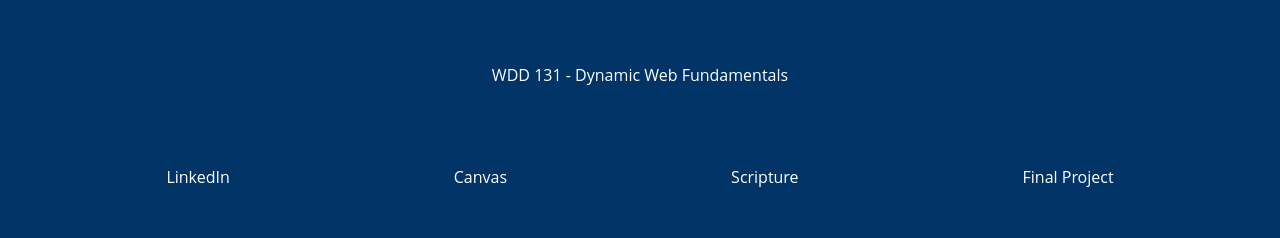
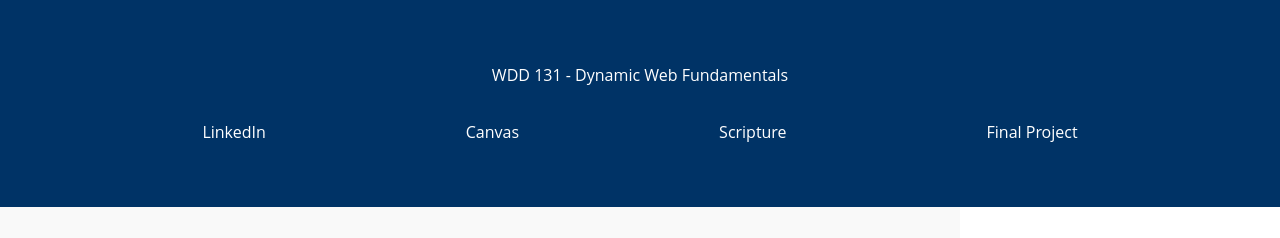
Before and after one commit to UgochiGoodness/wdd131, a plain HTML site: page index.html in a window 1280 px wide. Shown: the top 238 px of the page. Drawn offline with Linux system fonts and the light colour scheme.

Commit message:
website project

```diff
--- a/styles/base.css
+++ b/styles/base.css
@@ -27,7 +27,6 @@ header {
 nav {
   display: flex;
   justify-content: center;
-  gap: 1.5rem;
 }
 
 nav a {
@@ -35,11 +34,11 @@ nav a {
   text-decoration: none;
   padding-right: 100px;
   padding-left: 100px;
-  padding-top: 80px;
+  padding-top: 35px;
 }
 
 nav a:hover {
-  background-color: #0055aa;
+  background-color: #333;
   border-radius: 5px;
 }
 
```
